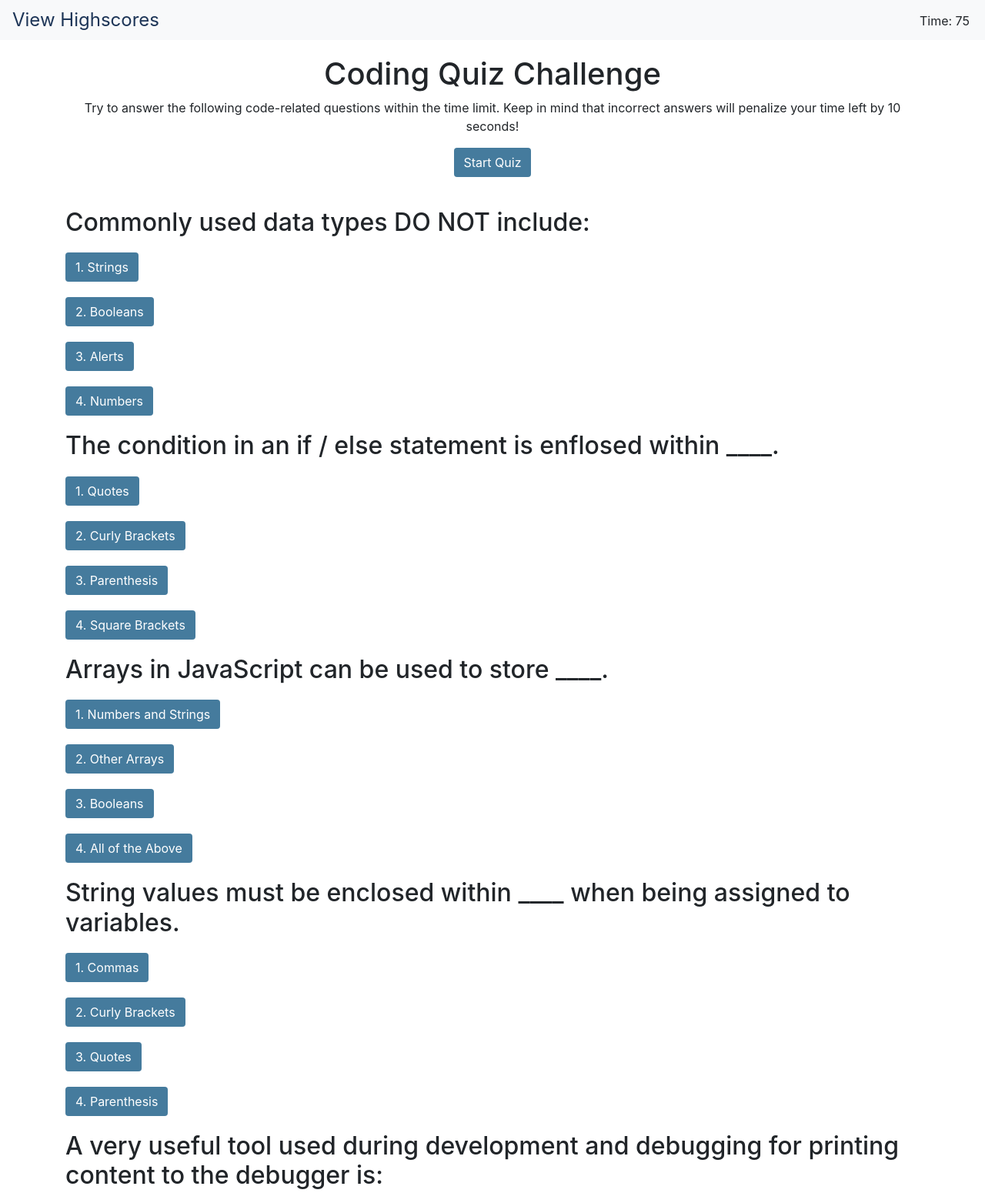
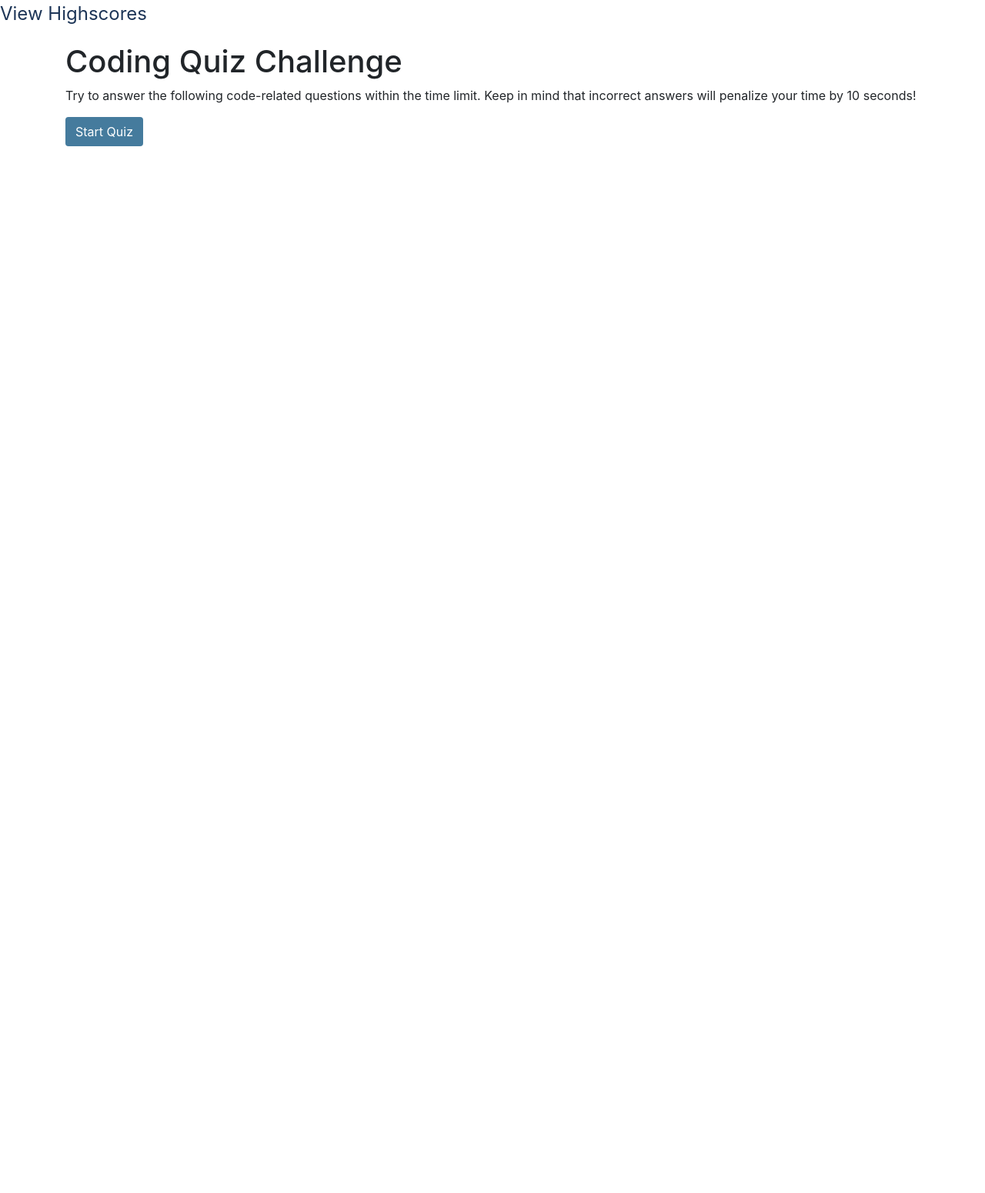
Before and after one commit to Kinzito17/Homework4, a plain HTML site: page index.html in a window 1280 px wide. Shown: the top 1550 px of the page at 77% size. After the commit the page ends 800 px from the top, so only its background shows below. Drawn offline with nearby package versions, Linux system fonts and the light colour scheme.

Commit message:
index html final

```diff
--- a/index.html
+++ b/index.html
@@ -14,105 +14,27 @@
 
 <body>
 
-    <header>
+    <!-- clickable logo that will bring you to highscores page -->
+    <a id="highscores" href="highscores.html">View Highscores</a>
 
-        <nav class="navbar navbar-expand-lg navbar-light bg-light">
-
-            <a class="nav justify-content-start" id="highscores" href="highscores.html">View Highscores</a>
-
-            <div class="count-down">
-
-                Time: <span id="timer">75</span>
-
-            </div>
-
-        </nav>
-
-    </header>
-
-    <div class="container" id="start-page">
-
-        <h1>Coding Quiz Challenge</h1>
-
-        <p> Try to answer the following code-related questions within the time limit. Keep in mind that incorrect
-            answers will penalize your time left by 10 seconds!</p>
-
-        <button type="button" class="btn" id="start-quiz">Start Quiz</button>
-
-    </div>
+    <!-- countdown timer -->
+    <div id="countdown"></div>
 
     <div class="container">
 
-        <form class="questions" id="q1">
+        <!-- div where the questions will live -->
+        <div id="questions">
 
-            <h2 class="form-header">Commonly used data types DO NOT include:</h2>
 
-            <button type="button" class="btn">1. Strings</button> <br>
+            <h1>Coding Quiz Challenge</h1>
 
-            <button type="button" class="btn">2. Booleans</button> <br>
+            <p> Try to answer the following code-related questions within the time limit. Keep in mind that incorrect
+                answers will penalize your time by 10 seconds!</p>
 
-            <button type="button" class="btn">3. Alerts</button> <br>
+            <!-- button to start quiz -->
+            <button type="button" class="btn" id="start-quiz">Start Quiz</button>
 
-            <button type="button" class="btn">4. Numbers</button> <br>
-
-        </form>
-
-        <form class="questions" id="q2">
-
-            <h2 class="form-header">The condition in an if / else statement is enflosed within ____.</h2>
-
-            <button type="button" class="btn">1. Quotes</button> <br>
-
-            <button type="button" class="btn">2. Curly Brackets</button> <br>
-
-            <button type="button" class="btn">3. Parenthesis</button> <br>
-
-            <button type="button" class="btn">4. Square Brackets</button> <br>
-
-        </form>
-
-        <form class="questions" id="q3">
-
-            <h2 class="form-header">Arrays in JavaScript can be used to store ____.</h2>
-
-            <button type="button" class="btn">1. Numbers and Strings</button> <br>
-
-            <button type="button" class="btn">2. Other Arrays</button> <br>
-
-            <button type="button" class="btn">3. Booleans</button> <br>
-
-            <button type="button" class="btn">4. All of the Above</button> <br>
-
-        </form>
-
-        <form class="questions" id="q4">
-
-            <h2 class="form-header">String values must be enclosed within ____ when being assigned to variables.</h2>
-
-            <button type="button" class="btn">1. Commas</button> <br>
-
-            <button type="button" class="btn">2. Curly Brackets</button> <br>
-
-            <button type="button" class="btn">3. Quotes</button> <br>
-
-            <button type="button" class="btn">4. Parenthesis</button> <br>
-
-        </form>
-
-        <form class="questions" id="q5">
-
-            <h2 class="form-header">A very useful tool used during development and debugging for printing content to the
-                debugger is:</h2>
-
-            <button type="button" class="btn">1. JavaScript</button> <br>
-
-            <button type="button" class="btn">2. Terminal / Bash</button> <br>
-
-            <button type="button" class="btn">3. For Loops</button> <br>
-
-            <button type="button" class="btn">4. Console.log</button> <br>
-
-        </form>
+        </div>
 
     </div>
 
```
